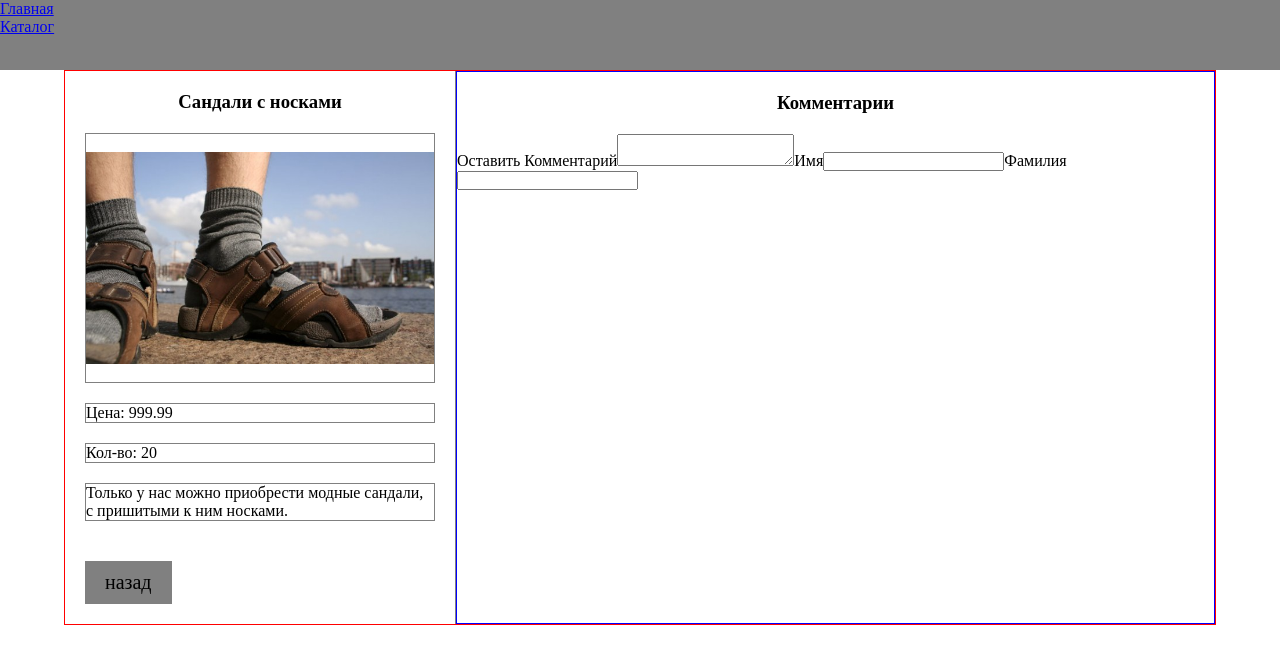
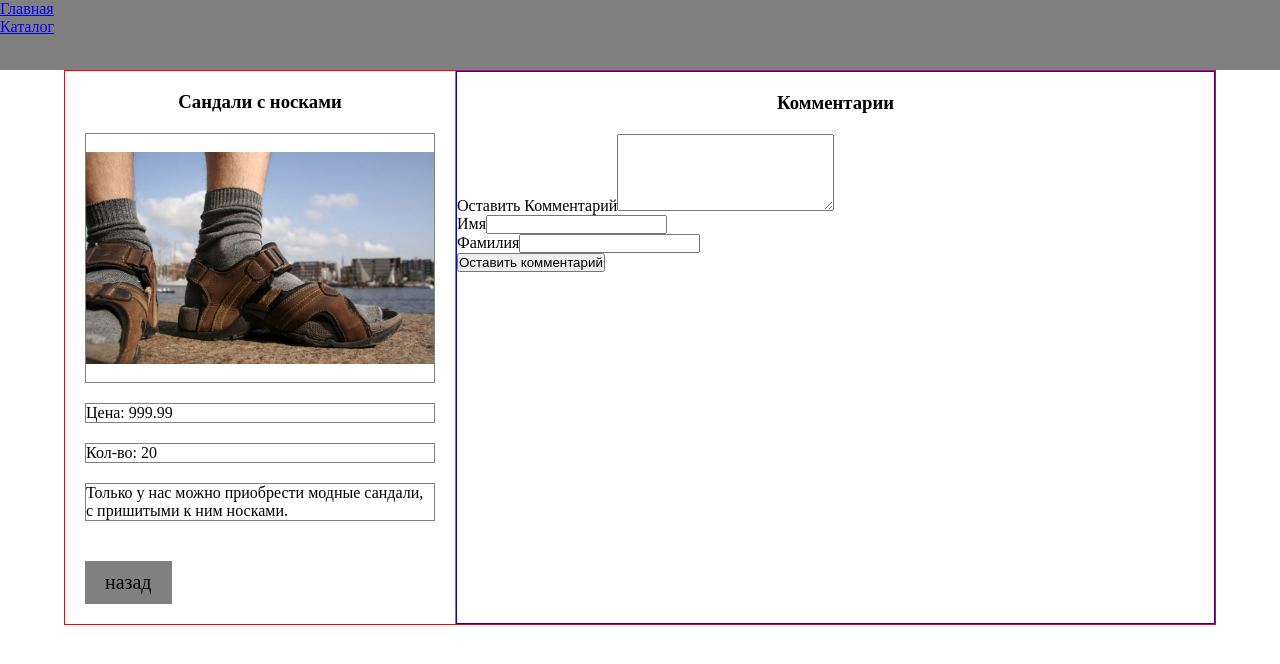
Before and after one commit to pylsar/myReactFunnyShop, a React (Create React App) app: page /products/1 in a window 1280 px wide. Shown: the top 664 px of the page. Built offline with nearby package versions, Linux system fonts and the light colour scheme; data requests are answered from the project's data file.

Commit message:
comment.js form

```diff
--- a/src/containers/Comment/Comment.js
+++ b/src/containers/Comment/Comment.js
@@ -3,18 +3,48 @@ import React from 'react'
 import './Comment.scss'
 
 class Comment extends React.Component {
+    state={
+        value: ''
+    }
+
+    submitHandler = event => {
+        event.preventDefault();
+    }
+
+    changeHandler = event => {
+        // event.persist() // для взаимодействия с event.target
+        // console.log(this.state);
+
+		// this.setState(prev => ({...prev, ...{ //вторые круглые скобки для того чтобы сразу вызывать метод // prev это предыдущий стейт // мы складываем предыдущий стйет с новым(спред оператором, это делает код более универсальным, хотя во многих случаях и без этого норм работать будет)
+        //     [event.target.name]: event.target.value
+        // }}))
+        this.setState({
+            value: event.target.value
+        })
+    }
+
+
     render(){
         return(
             <div className="comment">
                 <h3>Комментарии</h3>
-                <form>
-                    <label htmlFor="textarea">Оставить Комментарий</label>
-                    <textarea id="textarea" />
-                    <label htmlFor="firstName">Имя</label>
-                    <input id="firstName" typer="text"/>
-                    <label htmlFor="lastName">Фамилия</label>
-                    <input id="lastName" typer="text"/>
+                <form onSubmit={this.submitHandler} className="form">
+                    <div>
+                        <label htmlFor="textarea">Оставить Комментарий</label>
+                        <textarea id="textarea" name="textarea" rows="5" cols="25" onChange={this.changeHandler}/>
+                    </div>
+                    <div>
+                        <label htmlFor="firstName">Имя</label>
+                        <input id="firstName" type="text" name="firstname" onChange={this.changeHandler}/>
+                    </div>
+                    <div>
+                        <label htmlFor="lastName">Фамилия</label>
+                        <input id="lastName" type="text" name="lastname" onChange={this.changeHandler}/>
+                    </div>
+                    <button>Оставить комментарий</button>
                 </form>
+                <p>{this.state.value}</p>
+
             </div>
         )
     }
```
